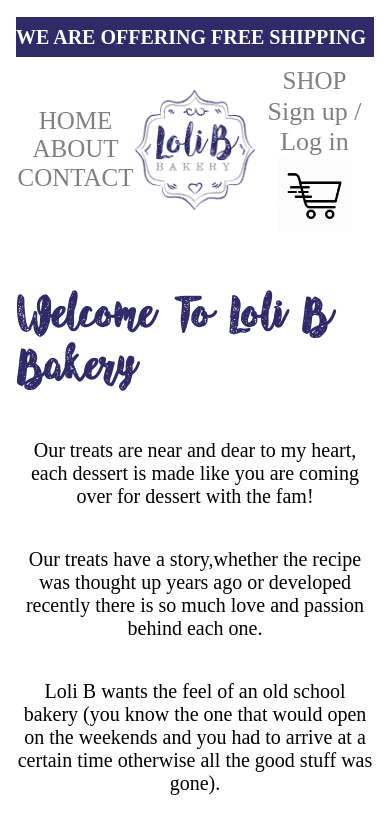
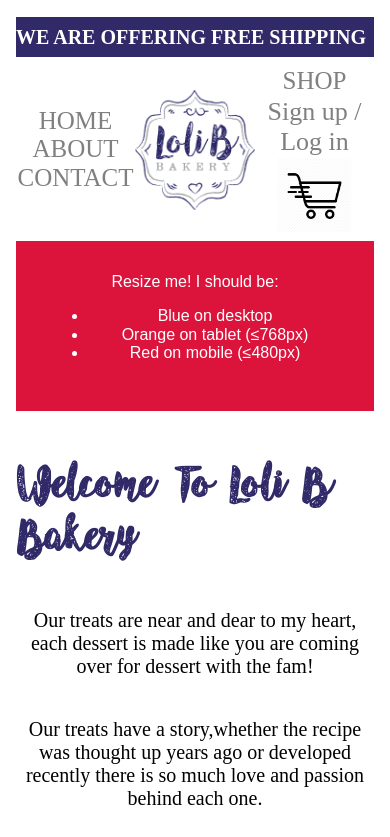
Before and after one commit to MrWatson0531/Loli-B-Bakery, a React (Vite) app: page /Body in a window 390 px wide. Shown: the top 837 px of the page. Built offline with nearby package versions, Linux system fonts and the light colour scheme; a web font is replaced by a local one.

Commit message:
responsive test

```diff
--- a/src/App/App.css
+++ b/src/App/App.css
@@ -11,6 +11,34 @@
   display:grid;
   grid-template-columns: repeat(3, 1fr);
 }
+body {
+  margin: 0;
+  font-family: sans-serif;
+}
+
+.test-box {
+  background: steelblue;
+  color: white;
+  padding: 2rem;
+  text-align: center;
+  font-size: 1.5rem;
+}
+
+/* Tablet */
+@media (max-width: 768px) {
+  .test-box {
+    background: orange;
+    font-size: 1.2rem;
+  }
+}
+
+/* Mobile */
+@media (max-width: 480px) {
+  .test-box {
+    background: crimson;
+    font-size: 1rem;
+  }
+}
 @media screen and (max-width: 768px){
   .cards{
     grid-template-columns: repeat(2, 1fr);
@@ -22,13 +50,3 @@
     grid-template-columns: 1fr;
   }
 }
-
-@media screen and (max-width:480px){
-  .header{
-    ;
-  }
-}
-
-@media screen and (max-width: 480px){
-
-}
--- a/src/Body/Body.jsx
+++ b/src/Body/Body.jsx
@@ -8,6 +8,14 @@
 function Body({ handleAboutClick, handleItemClick, handleShopClick, items }) {
   return (
     <section className="body">
+      <div className="test-box">
+        Resize me! I should be:
+        <ul>
+          <li>Blue on desktop</li>
+          <li>Orange on tablet (≤768px)</li>
+          <li>Red on mobile (≤480px)</li>
+        </ul>
+      </div>
       <ParallaxProvider>
         <div className="body__parallax">
           <Parallax speed={-80}>
@@ -79,7 +87,7 @@
           className="body__btn"
           type="button"
           id="body__shop-btn"
-          onClick={ handleShopClick }
+          onClick={handleShopClick}
           to="/Shop"
         >
           SHOP OUR DELICIOUS TREATS!
```
